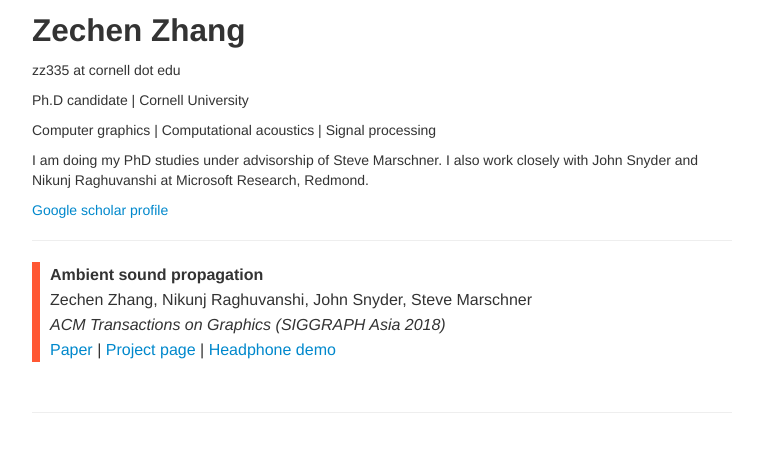
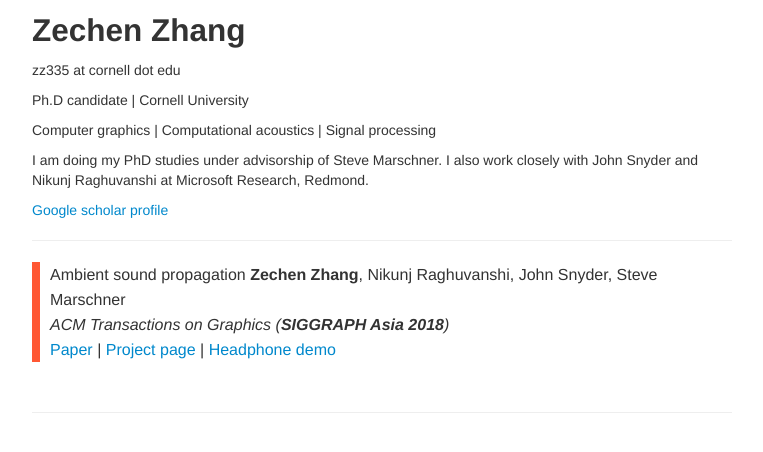
Before and after one commit to ZechenZ/zechenz.github.com, a Jekyll site: the page built from index.md, in a window 1280 px wide. Shown: the top 452 px of the page, without its empty margins (258-1021 px from the left). Built offline with Jekyll 4.4.1, drawn with Linux system fonts in a browser that asks for light colours; our own code applies the rules of GitHub Pages for plain Markdown files.

Commit message:
font emphasize change

```diff
--- a/index.md
+++ b/index.md
@@ -26,9 +26,9 @@ I am doing my PhD studies under advisorship of Steve Marschner. I also work clos
 
 ---
 
-> **Ambient sound propagation**
-> Zechen Zhang, Nikunj Raghuvanshi, John Snyder, Steve Marschner
-> *ACM Transactions on Graphics (SIGGRAPH Asia 2018)*
+> Ambient sound propagation
+> **Zechen Zhang**, Nikunj Raghuvanshi, John Snyder, Steve Marschner
+> *ACM Transactions on Graphics (**SIGGRAPH Asia 2018**)*
 [Paper](http://www.cs.cornell.edu/projects/ambientsound/SAsia-2018-ambient2.pdf)
 |
 [Project page](http://www.cs.cornell.edu/projects/ambientsound)
```
